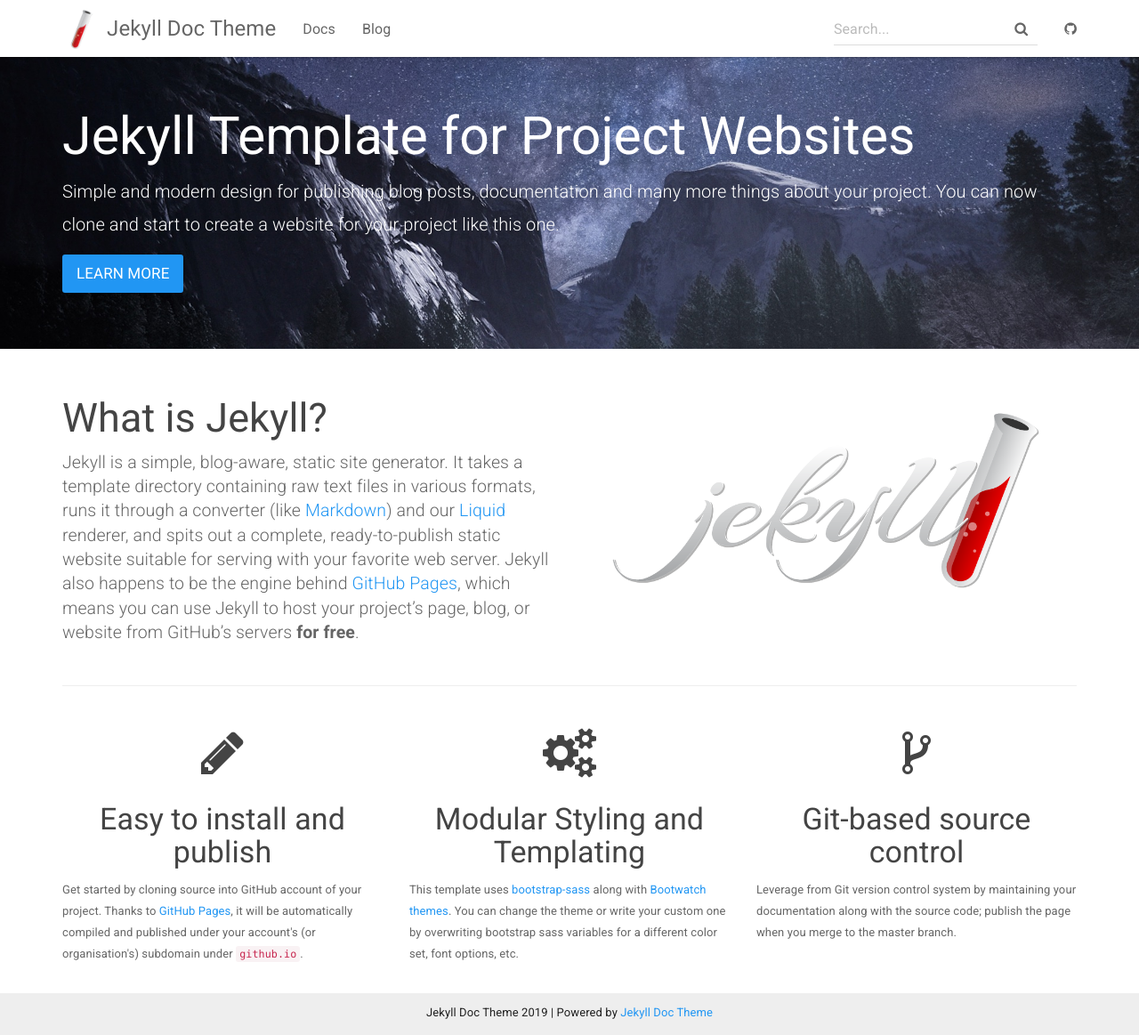
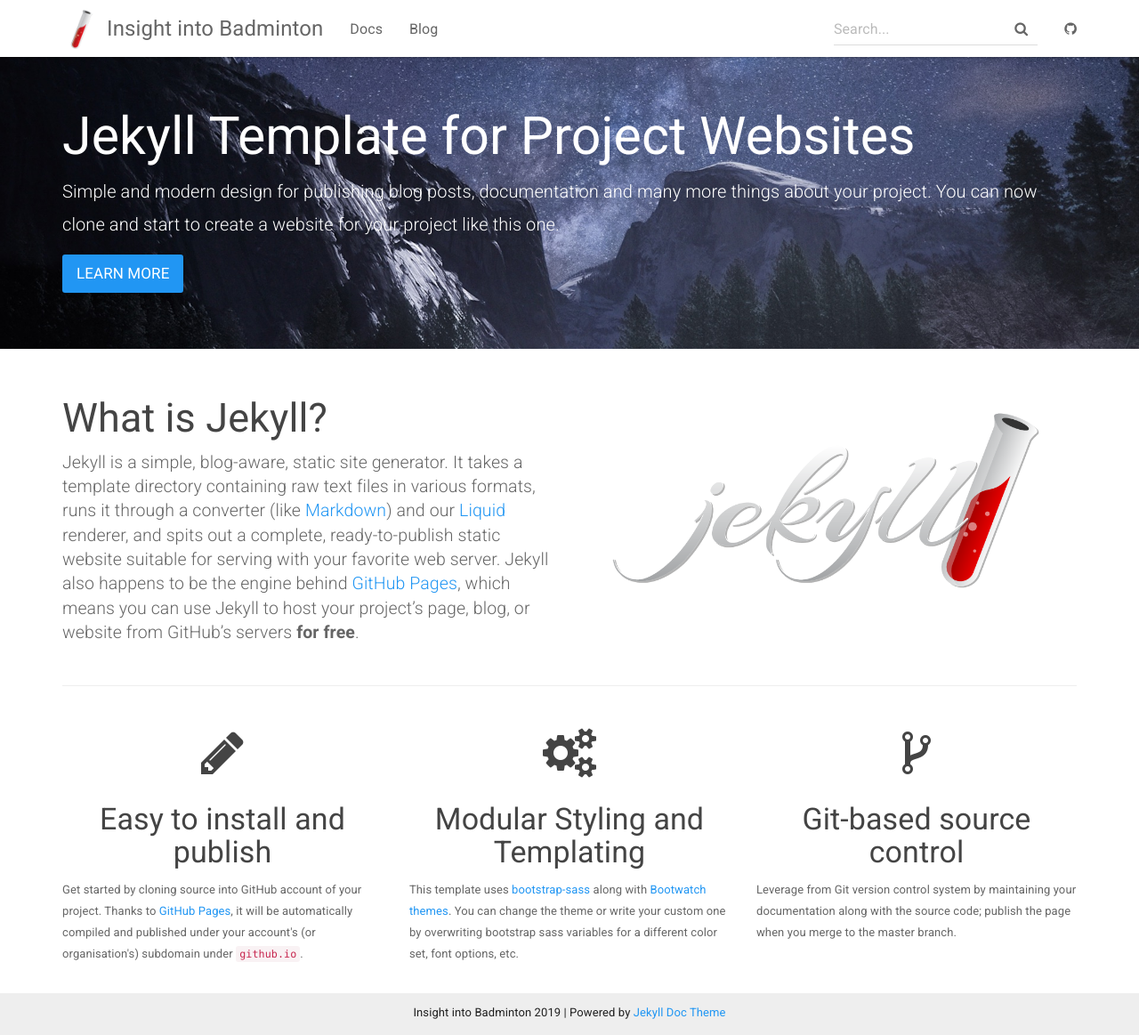
Before and after one commit to Amisuta/badminton, a Jekyll site: the page built from index.html, in a window 1280 px wide and 1163 px high. Shown: the whole window at 89% size. Built offline with Jekyll 4.4.1, drawn with Linux system fonts in a browser that asks for light colours.

Commit message:
Update _config.yml

```diff
--- a/_config.yml
+++ b/_config.yml
@@ -1,5 +1,5 @@
 # Site settings
-title: Jekyll Doc Theme
+title: Insight into Badminton
 email: your-email@domain.com
 description: >
   Jekyll Template for Project Websites
```
